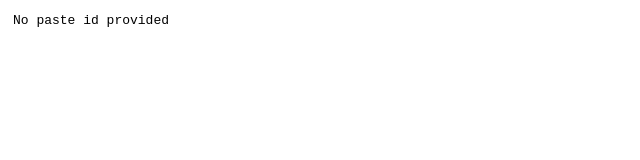
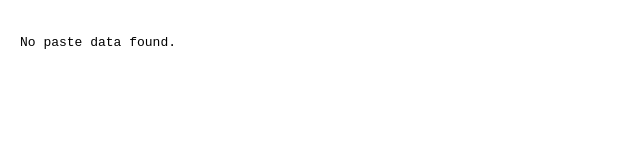
Before and after one commit to dm-azj/QuikPaste, a plain HTML site: page raw.html in a window 1280 px wide. Shown: the whole page, without its empty margins (0-640 px from the left). Drawn offline with Linux system fonts and the light colour scheme.

Commit message:
Update raw.html for improved structure and content

```diff
--- a/raw.html
+++ b/raw.html
@@ -1,25 +1,39 @@
-<!doctype html>
-<html>
+<!DOCTYPE html>
+<html lang="en">
 <head>
-  <meta charset="utf-8">
-  <meta name="viewport" content="width=device-width,initial-scale=1">
-  <title>Raw Paste</title>
-  <style>
-    html,body{height:100%;margin:0;font-family:monospace;background:#fff;color:#000}
-    pre{white-space:pre-wrap;word-break:break-word;padding:1rem;margin:0}
-  </style>
+    <meta charset="UTF-8">
+    <meta name="viewport" content="width=device-width, initial-scale=1.0">
+    <title>PinoyPaste - Raw View</title>
+    <style>
+        body {
+            font-family: monospace;
+            margin: 0;
+            padding: 20px;
+            line-height: 1.5;
+        }
+        #raw-content {
+            white-space: pre-wrap;
+            word-wrap: break-word;
+        }
+    </style>
 </head>
 <body>
-  <pre id="raw">Loading…</pre>
-  <script>
-    function getPaste(id){const raw=localStorage.getItem('qp_'+id); return raw?JSON.parse(raw).text:null}
-    const id=location.hash.slice(1);
-    if(!id) document.getElementById('raw').textContent='No paste id provided';
-    else{
-      const txt=getPaste(id);
-      if(txt===null) document.getElementById('raw').textContent='Paste not found';
-      else document.getElementById('raw').textContent=txt;
-    }
-  </script>
+    <pre id="raw-content"></pre>
+
+    <script src="assets/js/lz-string.min.js"></script>
+    <script>
+        // Extract paste data from URL
+        const hash = window.location.hash.substring(1);
+        if (hash) {
+            try {
+                const pasteData = JSON.parse(LZString.decompressFromEncodedURIComponent(hash));
+                document.getElementById('raw-content').textContent = pasteData.content;
+            } catch (e) {
+                document.getElementById('raw-content').textContent = 'Error loading paste. Invalid URL.';
+            }
+        } else {
+            document.getElementById('raw-content').textContent = 'No paste data found.';
+        }
+    </script>
 </body>
 </html>
```
